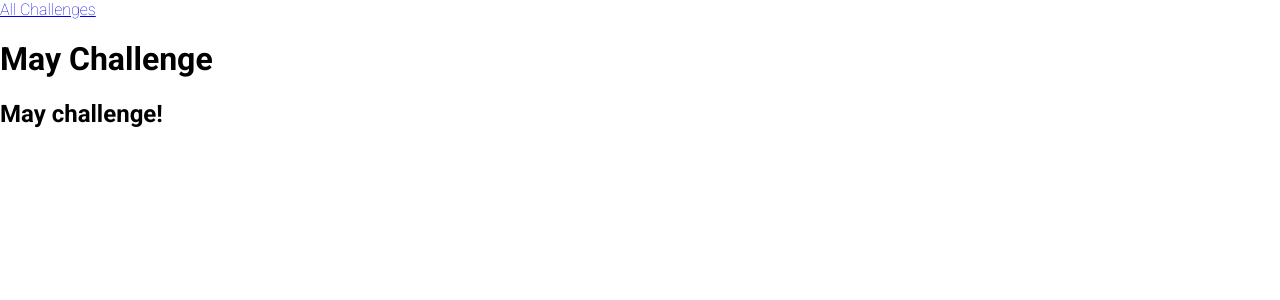
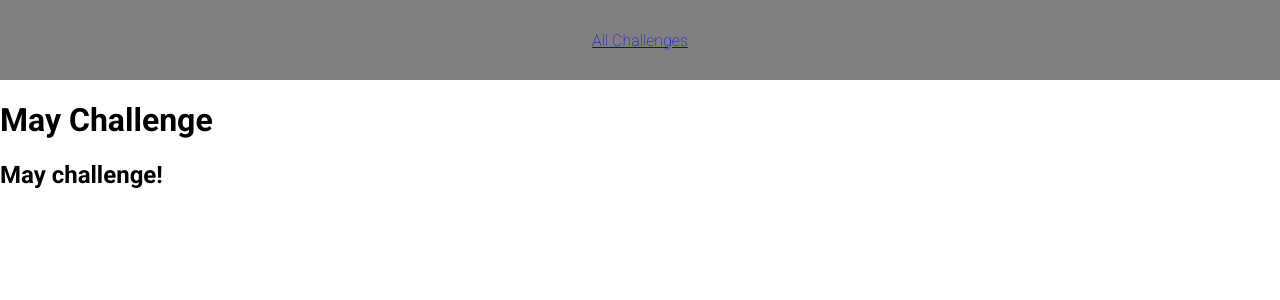
Before and after one commit to horizoncoder/page-django, a Django app: page /challenge/may in a window 1280 px wide. Shown: the top 300 px of the page. Run offline with Django 5.2, Linux system fonts and the light colour scheme.

Commit message:
update styles

```diff
--- /dev/null
+++ b/challenges/static/challenges/header.css
@@ -0,0 +1,13 @@
+header{
+    width: 100%;
+    height: 5rem;
+    background-color: gray;
+}
+
+header nav {
+    width: 100%;
+    height: 100%;
+    display: flex;
+    justify-content: center;
+    align-items: center;
+}
--- a/challenges/templates/challenges/challenge.html
+++ b/challenges/templates/challenges/challenge.html
@@ -1,5 +1,8 @@
 {% extends "layout.html" %}
-
+{% load static %}
+{% block css_files %}
+<link rel="stylesheet" href="{% static 'challenges/header.css' %}">
+{% endblock %}
 {% block page_title %}
     Challenge
 {% endblock %}
--- a/static/styles.css
+++ b/static/styles.css
@@ -4,6 +4,6 @@ html {
   font-weight: 100;
   font-style: normal;
 }
-body{
+body {
     margin: 0;
 }
```
Also changed, not shown: challenges/static/challenges/challenges.css (+23 -1 lines).
